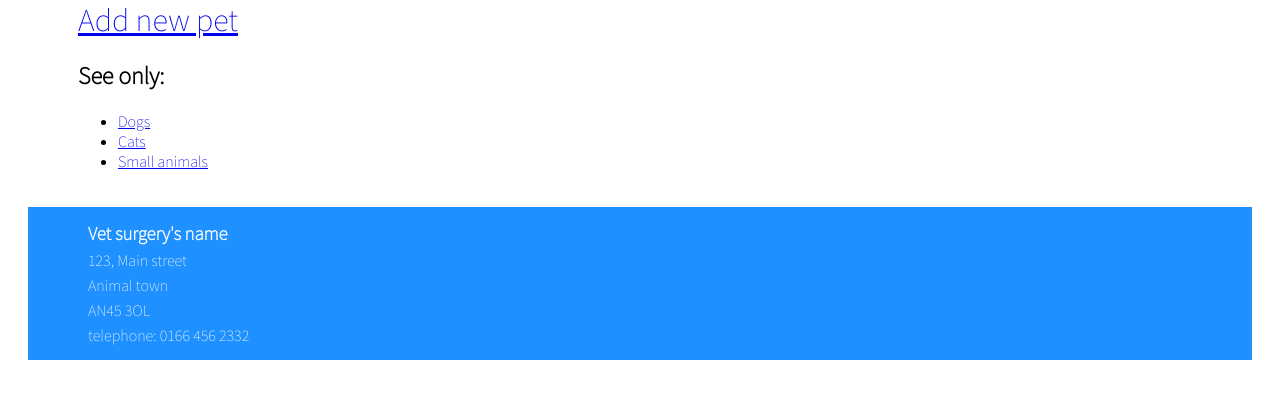
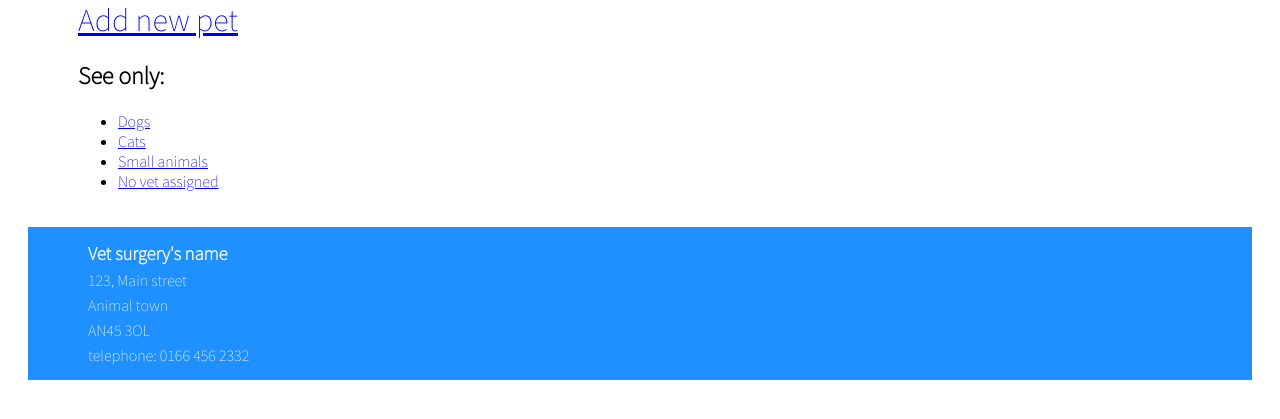
Before and after one commit to saraMDavies/vet_admin_app, a Flask app: page /pets in a window 1280 px wide. Shown: the part 148-567 px from the top of the page. Run offline with Flask 2, Linux system fonts and the light colour scheme; data that the repository does not hold is empty; some libraries are stand-ins or nearby versions.

Commit message:
can filter just no vet pets

```diff
--- a/vet_app/controllers/pets_controller.py
+++ b/vet_app/controllers/pets_controller.py
@@ -8,14 +8,24 @@ pets_blueprint = Blueprint("pets", __name__)
 @pets_blueprint.route('/pets')
 def list_pets():
     pets = pet_respository.select_all()
+    no_vet_pets = False
 
-    return render_template('pets/index.html', pets = pets)
+    return render_template('pets/index.html', pets = pets, no_vet_pets = no_vet_pets)
 
 @pets_blueprint.route('/pets/types/<type>')
 def list_by_type(type):
     pets = pet_respository.get_animals_by_type(type)
+    no_vet_pets = False
 
-    return render_template('pets/index.html', pets = pets)
+
+    return render_template('pets/index.html', pets = pets, no_vet_pets = no_vet_pets)
+
+@pets_blueprint.route('/pets/novet/list')
+def list_novet():
+    pets = pet_respository.get_no_vets()
+    no_vet_pets = True
+
+    return render_template('pets/index.html', pets = pets, no_vet_pets = no_vet_pets)
 
 
 
--- a/vet_app/repositories/pet_respository.py
+++ b/vet_app/repositories/pet_respository.py
@@ -80,3 +80,23 @@ def get_animals_by_type(type):
         pet = Pet(row['pet_name'], row['pet_dob'], row['pet_category'], owner, vet, row['pet_notes'], row['pet_id'])
         pets.append(pet)
     return pets
+
+def get_no_vets():
+    pets = []
+    sql = '''select p.id as pet_id, p.name as pet_name, p.dob as pet_dob
+        , p.animal_category as pet_category, p.notes as pet_notes, p.vet_id, p.owner_id
+		, v.first_name as vet_first_name, v.last_name as vet_last_name
+        , o.first_name as owner_first_name, o.last_name as owner_last_name, o.telephone as owner_telephone, o.address as owner_address
+		from pets p
+    join vets v on v.id = p.vet_id
+    join owners o on o.id = p.owner_id
+    where v.id = 9999'''
+    results = run_sql(sql)
+    sorted_results = sorted(results, key=lambda k: k['pet_name'])
+
+    for row in sorted_results:
+        vet = Vet(row['vet_first_name'], row['vet_last_name'], row['vet_id'])
+        owner = Owner(row['owner_first_name'], row['owner_last_name'], row['owner_telephone'], row['owner_address'], row['owner_id'])
+        pet = Pet(row['pet_name'], row['pet_dob'], row['pet_category'], owner, vet, row['pet_notes'], row['pet_id'])
+        pets.append(pet)
+    return pets
--- a/vet_app/static/style.css
+++ b/vet_app/static/style.css
@@ -71,6 +71,13 @@ main {
 
 }
 
+.no-vet {
+    font-size: large;
+    color: red;
+    font-weight: bolder;
+    padding-left: 10px;
+}
+
 
 
 footer {
--- a/vet_app/templates/pets/index.html
+++ b/vet_app/templates/pets/index.html
@@ -1,10 +1,12 @@
 {% extends 'base.html' %}
+
+
 
 {% block content %}
 
-
-
-
+{% if no_vet_pets %}
+<h2>NO VETS</h2>
+{% endif %}
 
 <a class = "add-pet" href="/pets/new">Add new pet</a>
 
@@ -19,13 +21,16 @@
     <li>
         <a href="/pets/types/Small animal">Small animals</a>
     </li>
+    <li>
+        <a href="/pets/novet/list">No vet assigned</a>
+    </li>
 </ul>
 
 <section class="pet-list">
     {% for pet in pets %}
     <section class = "pet">
         {% if pet.vet.id == 9999 %}
-        <p>No vet</p>
+        <p class = "no-vet">NO VET</p>
         {% else %}
         <p></p>
         {% endif %}
```
